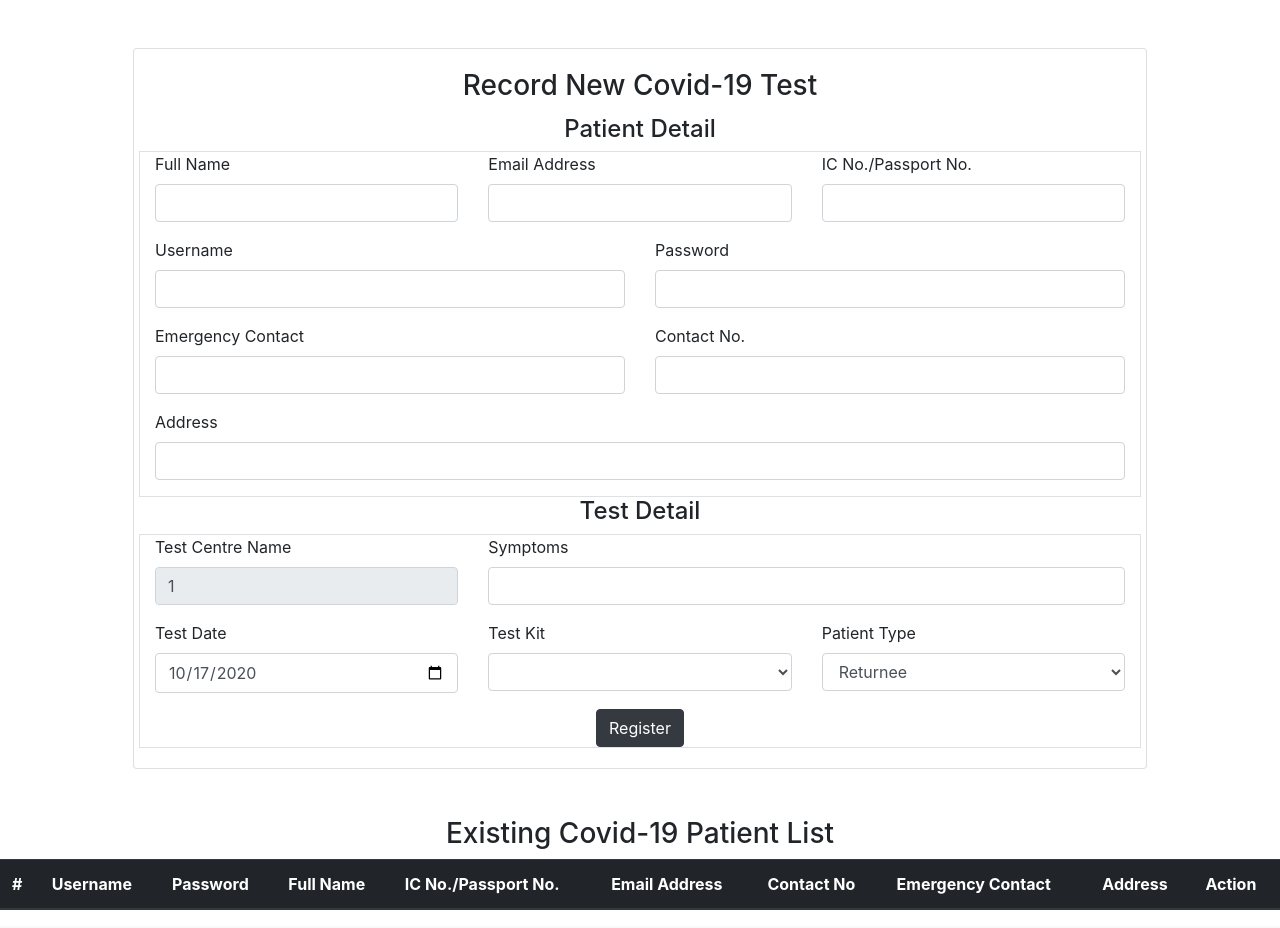
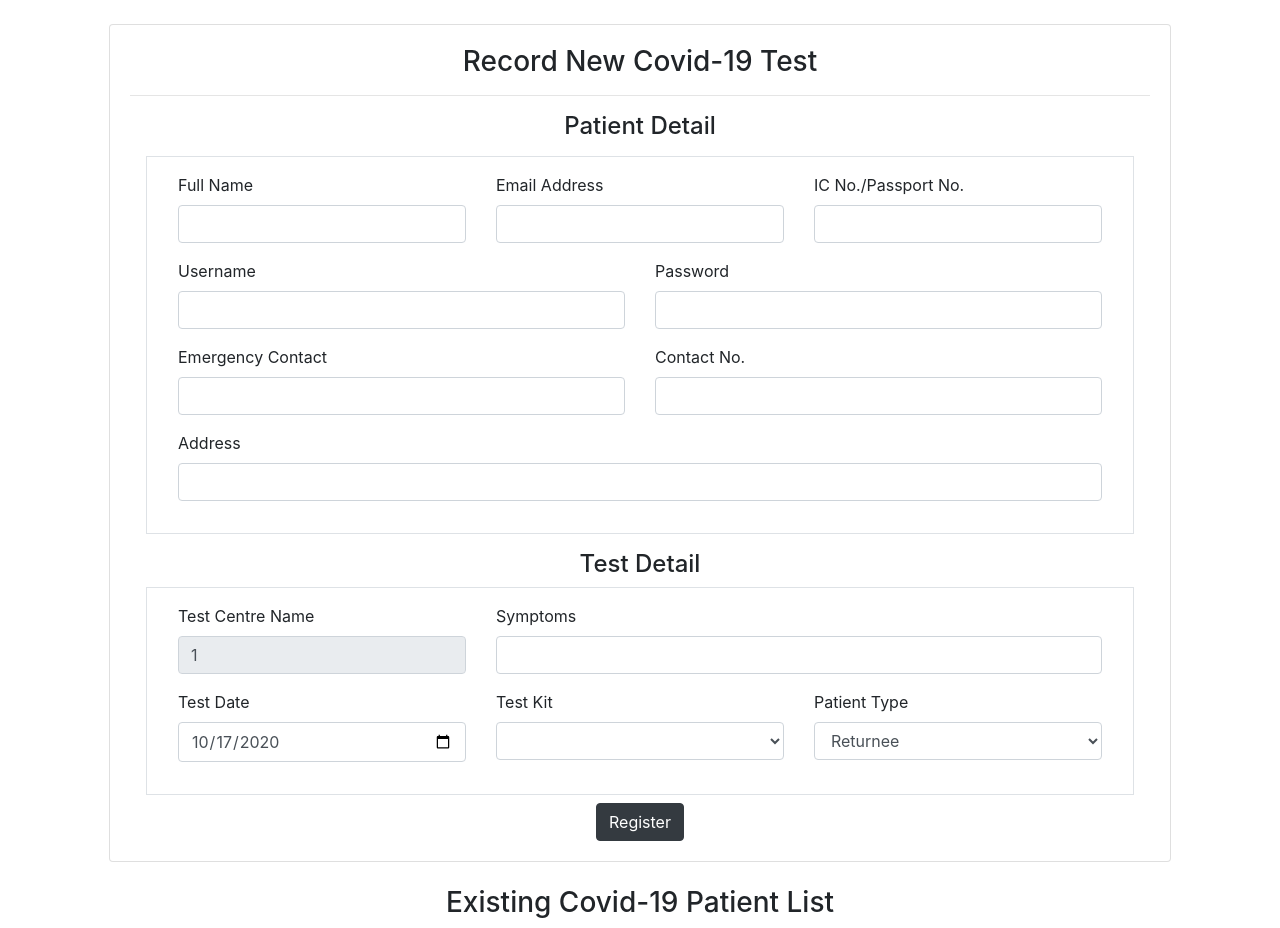
Before and after one commit to yikwah99/MyCovidTrail, a PHP site: page /tester-newTest.php in a window 1280 px wide. Shown: the part 56-984 px from the top of the page. Run offline with PHP 8.4, Linux system fonts and the light colour scheme; the visitor is signed in with stand-in values (Sample User, id 1); data comes from the database, SQL or seed files in the repository; lists and menus that the app fills with data are empty; some libraries are stand-ins or nearby versions.

Commit message:
fixed-new-test-alignment

```diff
--- a/php/tester-newTest.php
+++ b/php/tester-newTest.php
@@ -49,12 +49,13 @@
     <?php include 'navbar.php';?>
     <!-- Main Content -->
     <div class="container">
-      <div class="card m-5">
+      <div class="card m-4">
         <form method="POST" action="#">
           <div class='card-body'>
             <h3 class="card-title text-center">Record New Covid-19 Test</h3>
+            <hr>
             <h4 class=" text-center">Patient Detail</h4>
-            <div class="row border" style="border:10px;">
+            <div class="row border m-3 p-3" style="border:10px;">
               <div class="col-md-4">
                 <div class="form-group">
                   <label>Full Name</label>
@@ -105,7 +106,7 @@
               </div>
             </div>
             <h4 class=" text-center">Test Detail</h4>
-            <div class="row border" style="border:10px;">
+            <div class="row border mx-3 p-3" style="border:10px;">
               <div class="col-md-4">
                 <div class="form-group">
                   <label>Test Centre Name</label>
@@ -150,9 +151,10 @@
                   </select>
                 </div>
               </div>
-              <div class="col-md-12 text-center">
-                <input type="submit" name="submit" value="Register" class="btn btn-dark">
-              </div>
+
+            </div>
+            <div class=" mt-2 text-center">
+              <input type="submit" name="submit" value="Register" class="btn btn-dark">
             </div>
           </div>
         </form>
```
